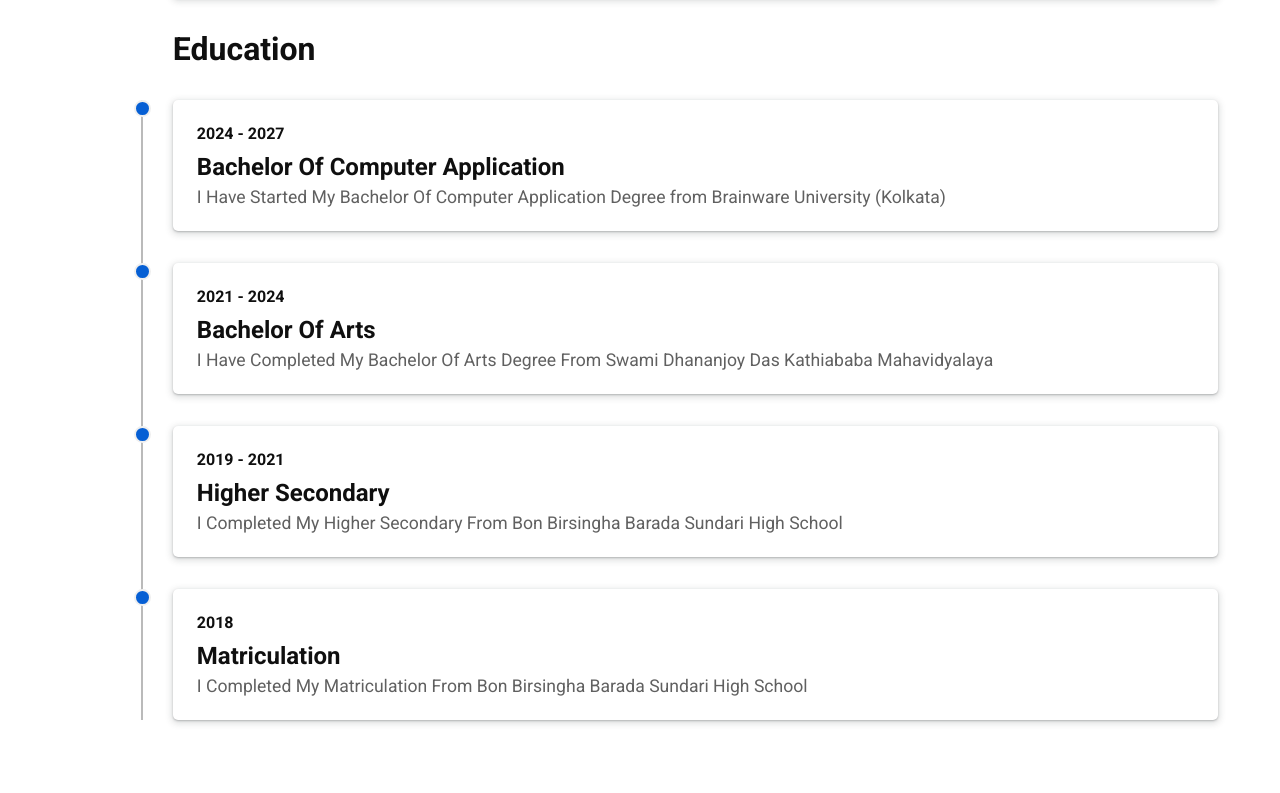
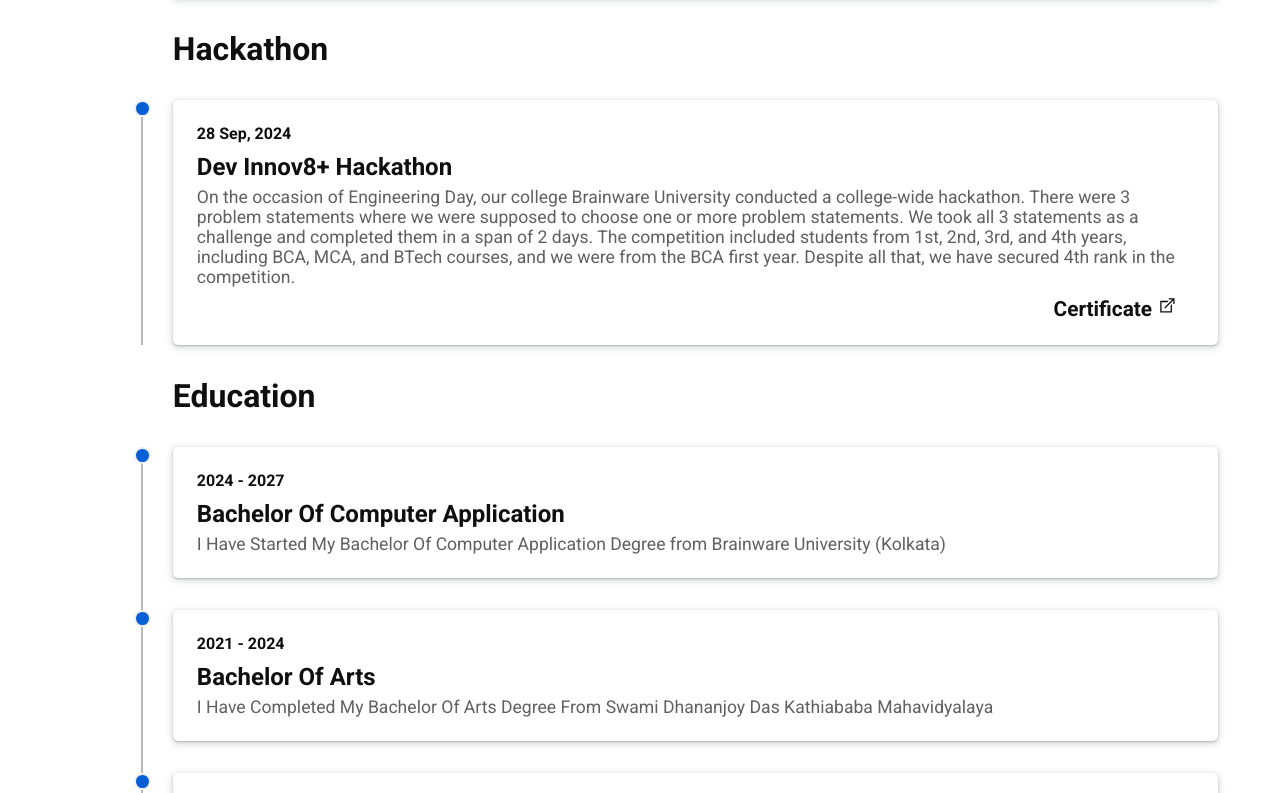
Before and after one commit to codingWithRakesh/React_Portfolio, a React (Vite) app: page /about in a window 1280 px wide. Shown: the part 1287-2080 px from the top of the page. Built offline with nearby package versions, Linux system fonts and the light colour scheme; a web font is replaced by a local one.

Commit message:
add hackathon section

```diff
--- a/src/details/details.jsx
+++ b/src/details/details.jsx
@@ -112,6 +112,16 @@ export const details = {
                 name: "link",
                 isTrue: true
             }
+        ],
+        hackathon: [
+            {
+                durationWork: "28 Sep, 2024",
+                work: "Dev Innov8+ Hackathon",
+                peragraph: "On the occasion of Engineering Day, our college Brainware University conducted a college-wide hackathon. There were 3 problem statements where we were supposed to choose one or more problem statements. We took all 3 statements as a challenge and completed them in a span of 2 days. The competition included students from 1st, 2nd, 3rd, and 4th years, including BCA, MCA, and BTech courses, and we were from the BCA first year. Despite all that, we have secured 4th rank in the competition.",
+                link: "Dev Innov8+ Hackathon Certificate",
+                name: "Certificate",
+                isTrue: true
+            },
         ],
         education: [
             {
--- a/src/pages/About.jsx
+++ b/src/pages/About.jsx
@@ -36,6 +36,13 @@ const About = () => {
       </section>
 
       <section className="col">
+        <h1 className="titleAbout">Hackathon</h1>
+        <div className="contents">
+          {details.about.hackathon.map((data, index) => (<ExpensesCom data={data} key={index} />))}
+        </div>
+      </section>
+
+      <section className="col">
         <h1 className="titleAbout">Education</h1>
         <div className="contents">
           {details.about.education.map((data, index) => (<ExpensesCom data={data} key={index} />))}
```
